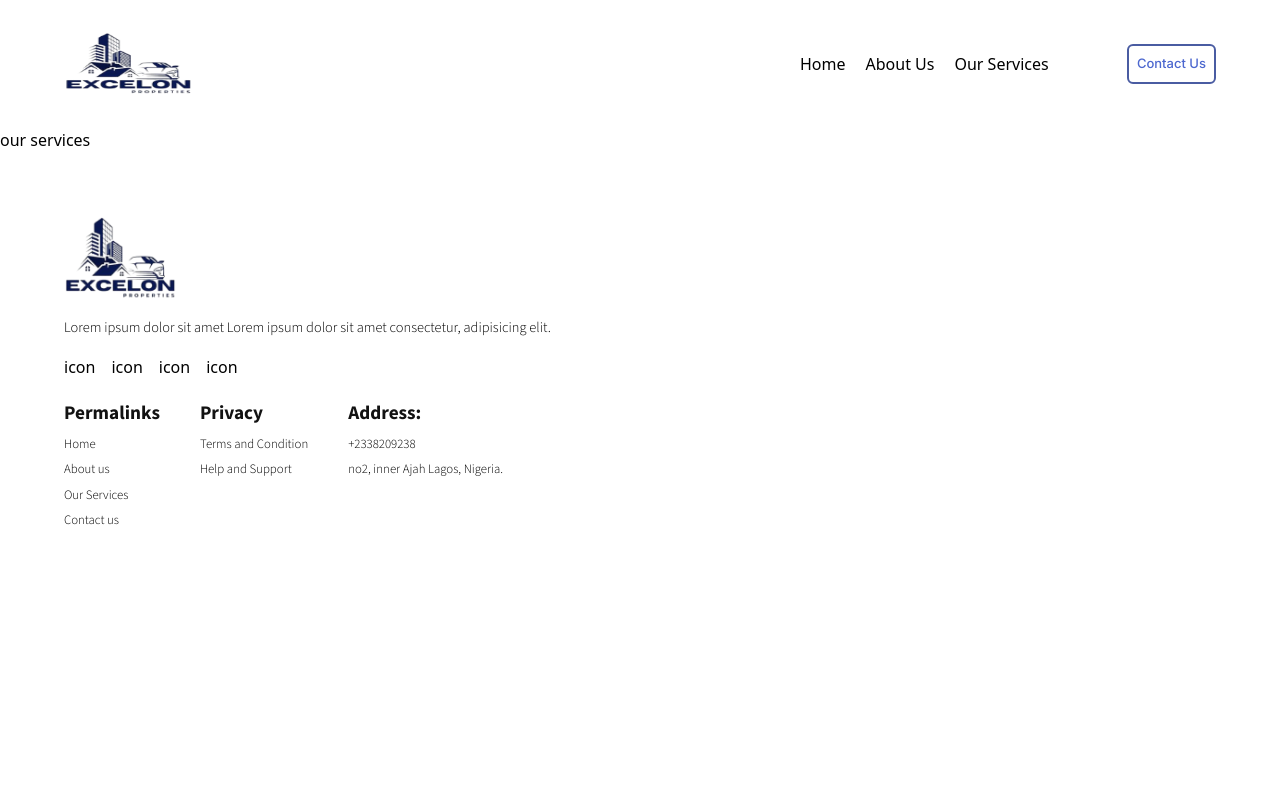
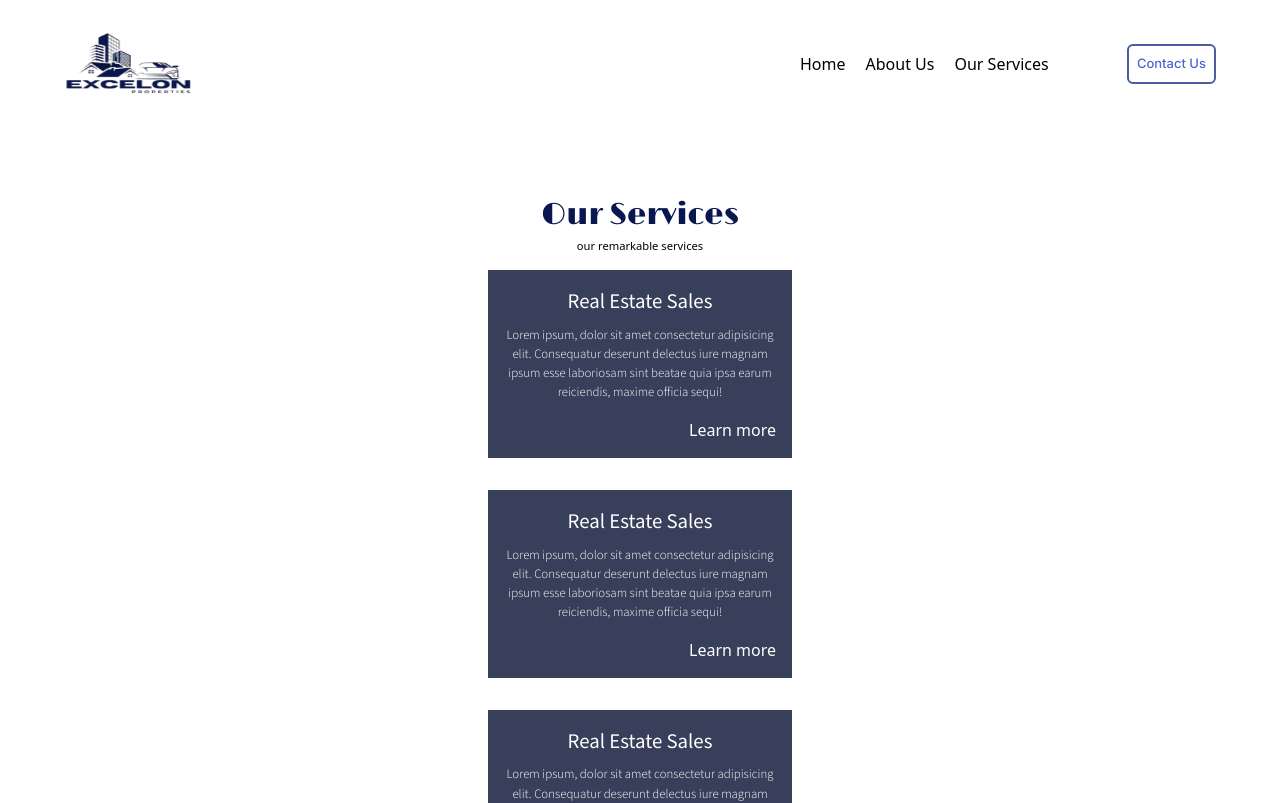
Before and after one commit to CJWALT/excelonv1, a React (Create React App) app: page /our-services in a window 1280 px wide. Shown: the top 803 px of the page. Built offline with nearby package versions, Linux system fonts and the light colour scheme.

Commit message:
refactored contact us button

```diff
--- a/src/components/Hero.jsx
+++ b/src/components/Hero.jsx
@@ -1,4 +1,5 @@
 import React from 'react'
+import { Link } from 'react-router-dom'
 
 const Hero = () => {
   return (
@@ -11,7 +12,7 @@ const Hero = () => {
                     <h2 className='font-[mada] text-[1.6rem] md:text-[2rem] lg:text-[3rem] font-bold text-[#091751]'>
                         Discover, Dream, Drive!
                         </h2>
-                    <button className='bg-[#091751] rounded-[5px] w-[84px] h-[26px] lg:h-[30px] text-[1rem] lg:w-[90px] hover:border-2 hover:bg-transparent hover:text-[#091751] hover:border-[#091751] flex items-center mt-[1rem] justify-center text-[13px] font-[inter] font-medium text-white '>Explore</button>
+                    <Link to='/our-services' className='bg-[#091751] rounded-[5px] w-[84px] h-[26px] lg:h-[30px] text-[1rem] lg:w-[90px] hover:border-2 hover:bg-transparent hover:text-[#091751] hover:border-[#091751] flex items-center mt-[1rem] justify-center text-[13px] font-[inter] font-medium text-white '>Explore</Link>
 
                 </div>
                 <div className='absolute right-[-1rem] bottom-0  md:bottom-auto md:right-0 md:top-[12rem] md:flex md:justify-end md:h-[28rem] lg:h-[37rem] lg:w-[50%] md:w-[50%]'>
--- a/src/components/Navbar.jsx
+++ b/src/components/Navbar.jsx
@@ -16,6 +16,18 @@ function Navbar() {
         setToggleMenu(!toggleMenu)
 
 
+    }
+
+
+    const textWhatsapp=()=>{
+        const number = '+23481444356687'
+
+        const message = 'Hello, I would like to inquire about your services '
+
+
+        const url =  `https://wa.me/${number}?text=${encodeURIComponent(message)}`
+
+        window.open(url, '_blank')
     }
 
   return (
@@ -40,7 +52,7 @@ function Navbar() {
                     </ol>
                 </ul>
                  <div>
-            <button className='border-2 border-[#4A5CA2] p-2 rounded-md text-[#4c67cf] font-medium text-[13px] font-[inter] hover:bg-blue-400 hover:border-0 hover:text-white '>
+            <button onClick={textWhatsapp} className='border-2 border-[#4A5CA2] p-2 rounded-md text-[#4c67cf] font-medium text-[13px] font-[inter] hover:bg-blue-400 hover:border-0 hover:text-white '>
                     Contact Us
                 </button>
             </div>
--- a/src/components/OurServices.jsx
+++ b/src/components/OurServices.jsx
@@ -2,6 +2,19 @@ import React from 'react'
 import { Link } from 'react-router-dom'
 
 function OurServices() {
+
+
+  const services = [
+
+    {
+      title: 'real estate sales',
+      para: 'Lorem ipsum, dolor sit amet consectetur adipisicing elit. Consequatur deserunt delectus iure magnam ipsum esse laboriosam sint beatae quia ipsa earum reiciendis, maxime officia sequi!',
+      link:'learn more'
+    }
+  ]
+
+
+
   return (
     <div className="w-[90%] mx-auto py-[4rem] max-w-[1440px]">
 
--- a/src/pages/AboutUs.jsx
+++ /dev/null
@@ -1,11 +0,0 @@
-import React from 'react'
-
-function AboutUs() {
-  return (
-    <div>
-      <p>about us</p>
-    </div>
-  )
-}
-
-export default AboutUs
--- a/src/pages/OurServices.jsx
+++ /dev/null
@@ -1,11 +0,0 @@
-import React from 'react'
-
-function OurServices() {
-  return (
-    <div>
-      <p>our services</p>
-    </div>
-  )
-}
-
-export default OurServices
```
Also changed, not shown: src/App.js (+7 -3 lines).
